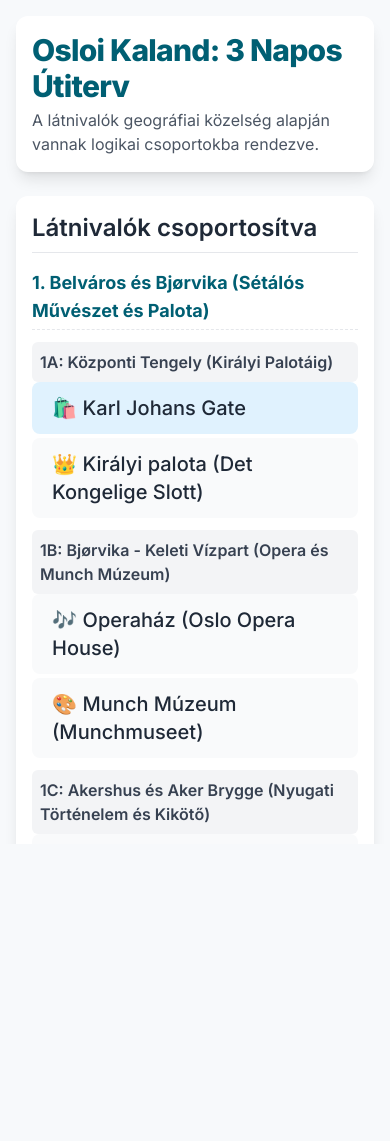
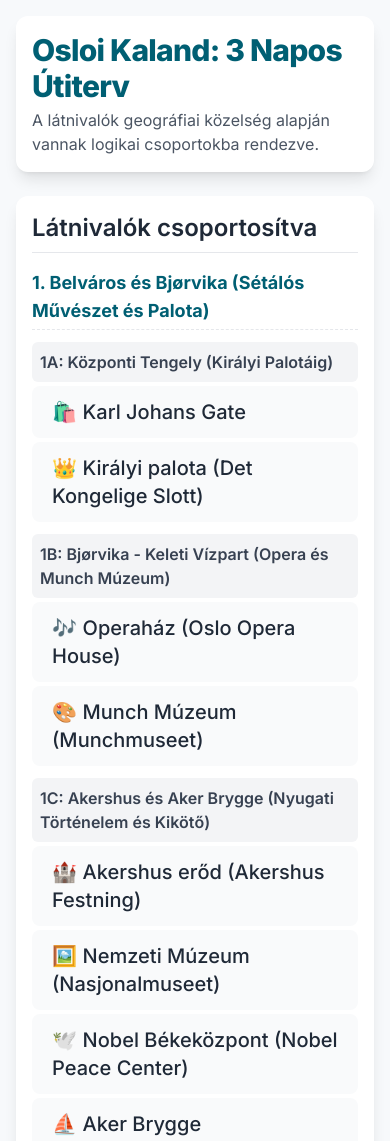
Before and after one commit to botondsulyok/oslo, a plain HTML site: page index.html in a window 390 px wide. Shown: the top 1141 px of the page. Before the commit the page ends 844 px from the top, so only its background shows below. Drawn offline with nearby package versions, Linux system fonts and the light colour scheme.

Commit message:
Update index.html

```diff
--- a/index.html
+++ b/index.html
@@ -11,101 +11,38 @@
     <style>
         body {
             font-family: 'Inter', sans-serif;
-            background-color: #f7f9fb; /* Light background for modern feel */
+            background-color: #f7f9fb;
+            -webkit-font-smoothing: antialiased;
+            -moz-osx-font-smoothing: grayscale;
         }
-        .active-card {
-            background-color: #e0f2fe !important; /* light blue */
-            border-left: 4px solid #005f73; /* Dark teal accent */
+        /* Custom scrollbar style for better aesthetics */
+        .custom-scroll::-webkit-scrollbar { width: 6px; }
+        .custom-scroll::-webkit-scrollbar-thumb { background: #cbd5e1; border-radius: 3px; }
+        .custom-scroll::-webkit-scrollbar-thumb:hover { background: #94a3b8; }
+
+        /* Animation for screen transitions */
+        @keyframes slide-in {
+            from { transform: translateX(100%); opacity: 0; }
+            to { transform: translateX(0); opacity: 1; }
         }
-        /* Custom scrollbar style for better aesthetics (mainly desktop) */
-        .custom-scroll::-webkit-scrollbar {
-            width: 6px;
+        @keyframes slide-out {
+            from { transform: translateX(0); opacity: 1; }
+            to { transform: translateX(-100%); opacity: 0; }
         }
-        .custom-scroll::-webkit-scrollbar-thumb {
-            background: #cbd5e1;
-            border-radius: 3px;
+        .view-enter {
+            animation: slide-in 0.3s ease-out forwards;
         }
-        .custom-scroll::-webkit-scrollbar-thumb:hover {
-            background: #94a3b8;
-        }
-
-        /* * Mobile UX Fix: On small screens, the main container
-         * should take up the full available height to feel like a proper app screen.
-         */
-        @media (max-width: 1023px) {
-            #app-container {
-                height: 100vh;
-                overflow-y: auto;
-            }
+        .view-exit {
+            animation: slide-out 0.3s ease-in forwards;
         }
     </style>
 </head>
 <body class="min-h-screen">
 
-    <div id="app-container" class="max-w-7xl mx-auto p-4 sm:p-6 lg:p-8">
-        <header class="mb-6 lg:mb-8 p-4 bg-white shadow-lg rounded-xl">
-            <h1 class="text-3xl sm:text-4xl font-extrabold text-[#005f73] tracking-tight">
-                Osloi Kaland: 3 Napos Útiterv
-            </h1>
-            <p class="mt-1 sm:mt-2 text-md text-gray-600">
-                A látnivalók geográfiai közelség alapján vannak logikai csoportokba rendezve.
-            </p>
-        </header>
-
-        <!-- Main Layout: Sidebar and Content Area -->
-        <div class="lg:flex lg:space-x-8">
-
-            <!-- 1. Sidebar: Location List (Rejtve mobilon, ha a details látszik) -->
-            <aside id="sidebar" class="lg:w-1/3 mb-6 lg:mb-0">
-                <div id="list-scroll-container" class="bg-white p-4 rounded-xl shadow-lg custom-scroll lg:max-h-[70vh] lg:overflow-y-auto">
-                    <h2 class="text-2xl font-semibold mb-2 text-gray-800 border-b pb-2">Látnivalók csoportosítva</h2>
-                    <div id="location-list">
-                        <!-- Location cards will be inserted here by JavaScript -->
-                    </div>
-                </div>
-            </aside>
-
-            <!-- 2. Main Content: Details and Map Link (Rejtve mobilon, ha a lista látszik) -->
-            <main id="main-content" class="lg:w-2/3 h-full">
-                <div class="bg-white p-6 rounded-xl shadow-lg h-full">
-
-                    <!-- Vissza gomb mobilon -->
-                    <div id="back-button-container" class="lg:hidden mb-4">
-                        <button onclick="showListView()" class="w-full flex items-center justify-center px-4 py-2 border border-transparent text-base font-medium rounded-full shadow-sm text-white bg-gray-500 hover:bg-gray-600 transition">
-                            <svg class="w-5 h-5 mr-2" fill="none" stroke="currentColor" viewBox="0 0 24 24" xmlns="http://www.w3.org/2000/svg"><path stroke-linecap="round" stroke-linejoin="round" stroke-width="2" d="M10 19l-7-7m0 0l7-7m-7 7h18"></path></svg>
-                            Vissza a listához
-                        </button>
-                    </div>
-
-                    <div id="detail-view">
-                        <h2 class="text-3xl font-bold text-gray-900 mb-4">Üdvözlünk Oslóban!</h2>
-                        <p class="text-gray-700 leading-relaxed">
-                            Válassz egy helyszínt a listából (mobilon a 'Vissza a listához' gombbal éred el), hogy megtekintsd a részletes háttérinformációkat, a megközelítési tippeket és az érdekességeket!
-                        </p>
-                        <!-- Initial Map Placeholder -->
-                        <div class="mt-8">
-                            <h3 class="text-xl font-semibold text-[#005f73] mb-3">Helyszínkereső</h3>
-                            <div class="bg-gray-100 border border-gray-300 rounded-lg p-6 flex flex-col items-center justify-center text-center">
-                                <svg class="w-10 h-10 text-gray-500 mb-3" fill="none" stroke="currentColor" viewBox="0 0 24 24" xmlns="http://www.w3.org/2000/svg">
-                                    <path stroke-linecap="round" stroke-linejoin="round" stroke-width="2" d="M17.657 16.657L13.414 20.9a1.998 1.998 0 01-2.828 0l-4.243-4.243a8 8 8 0111.314 0z"></path>
-                                    <path stroke-linecap="round" stroke-linejoin="round" stroke-width="2" d="M15 11a3 3 0 11-6 0 3 3 0 016 0z"></path>
-                                </svg>
-                                <p class="text-gray-600 mb-3 text-sm">
-                                    Kattints egy helyszínre, és megnyithatod a Google Térképen!
-                                </p>
-                                <a href="https://www.google.com/maps/search/Oslo+látnivalók" target="_blank" class="inline-flex items-center px-4 py-2 border border-transparent text-sm font-medium rounded-full shadow-sm text-white bg-[#005f73] hover:bg-[#004d60] transition">
-                                    Összes látnivaló Térképen
-                                </a>
-                            </div>
-                        </div>
-                    </div>
-                </div>
-            </main>
-        </div>
-    </div>
+    <div id="app-root"></div>
 
     <script>
-        // Adatstruktúra az Oslói helyszínekhez
+        // --- DATA ---
         const groups = [
             {
                 name: '1. Belváros és Bjørvika (Sétálós Művészet és Palota)',
@@ -385,217 +322,192 @@
             }
         ];
 
-        let activeLocationId = null;
-        let listScrollPosition = 0;
-        // Mobile State Management: 'list' (default on mobile) or 'details' (when an item is selected)
-        let mobileView = 'list';
-        const MOBILE_BREAKPOINT = 1024; // Tailwind's lg breakpoint
+        // --- STATE MANAGEMENT ---
+        const AppState = {
+            currentView: 'list', // 'list' or 'detail'
+            activeLocationId: null,
+            listScrollPosition: 0,
+        };
 
-        // Helper function to check if we are on a small screen
-        function isMobile() {
-            return window.innerWidth < MOBILE_BREAKPOINT;
+        // --- DOM & RENDERING ---
+        const appRoot = document.getElementById('app-root');
+
+        /**
+         * Main render function. Decides which view to show based on AppState.
+         */
+        function render() {
+            // Apply a transition effect
+            appRoot.classList.add('view-exit');
+
+            setTimeout(() => {
+                appRoot.innerHTML = ''; // Clear previous content
+                window.scrollTo(0, 0); // Scroll to top on new view
+
+                if (AppState.currentView === 'list') {
+                    appRoot.innerHTML = renderListView();
+                    // Restore scroll position after DOM update
+                    setTimeout(() => {
+                        const listEl = document.getElementById('location-list-container');
+                        if (listEl) {
+                            listEl.scrollTop = AppState.listScrollPosition;
+                        }
+                    }, 0);
+                } else if (AppState.currentView === 'detail') {
+                    appRoot.innerHTML = renderDetailView(AppState.activeLocationId);
                 }
 
-        // Function to toggle visibility based on mobile state
-        function updateViewVisibility() {
-            const sidebar = document.getElementById('sidebar');
-            const mainContent = document.getElementById('main-content');
-
-            if (isMobile()) {
-                if (mobileView === 'list') {
-                    // Show List, Hide Details
-                    sidebar.classList.remove('hidden');
-                    mainContent.classList.add('hidden');
-                } else {
-                    // Show Details, Hide List
-                    sidebar.classList.add('hidden');
-                    mainContent.classList.remove('hidden');
-                }
-            } else {
-                // Desktop: Always show both
-                sidebar.classList.remove('hidden');
-                mainContent.classList.remove('hidden');
-            }
+                appRoot.classList.remove('view-exit');
+                appRoot.classList.add('view-enter');
+            }, 300); // Match timeout with CSS animation duration
         }
 
-        // Switches to the list view (only affects mobile)
-        function showListView() {
-            mobileView = 'list';
-            updateViewVisibility();
-            // Restore the scroll position of the list
-            const listContainer = document.getElementById('list-scroll-container');
-            if (listContainer) {
-                listContainer.scrollTop = listScrollPosition;
-            }
-        }
-
-
-        // Function to render the list of locations in the sidebar (Nested Structure)
-        function renderLocationList() {
-            const listContainer = document.getElementById('location-list');
-            listContainer.innerHTML = groups.map(group => `
+        /**
+         * Generates the HTML for the main list view.
+         */
+        function renderListView() {
+            const locationListHTML = groups.map(group => `
+                <div class="mb-6">
                     <h3 class="text-lg font-bold mt-4 mb-2 text-[#005f73] border-b border-dashed pb-1">${group.name}</h3>
                     ${group.subGroups.map(subGroup => `
                         <div class="mt-3">
                             <h4 class="text-base font-semibold text-gray-700 bg-gray-100 p-2 rounded-md">${subGroup.subName}</h4>
                             ${subGroup.items.map(location => `
-                            <div id="card-${location.id}"
-                                class="location-card bg-gray-50 p-3 pl-4 mb-1 rounded-lg cursor-pointer hover:bg-gray-100 transition duration-150 border-l-4 border-l-transparent"
+                                <div
+                                    class="bg-gray-50 p-3 pl-4 my-1 rounded-lg cursor-pointer hover:bg-blue-100 transition duration-150 border-l-4 border-transparent hover:border-blue-500"
                                     onclick="showLocationDetails('${location.id}')"
                                     role="button"
                                     tabindex="0"
-                                aria-label="${location.name} részletei"
                                 >
                                     <p class="text-xl">${location.icon} <span class="font-medium text-gray-800">${location.name}</span></p>
                                 </div>
                             `).join('')}
                         </div>
                     `).join('')}
+                </div>
             `).join('');
+
+            return `
+                <div class="max-w-7xl mx-auto p-4 sm:p-6 lg:p-8">
+                    <header class="mb-6 p-4 bg-white shadow-lg rounded-xl">
+                        <h1 class="text-3xl sm:text-4xl font-extrabold text-[#005f73] tracking-tight">Osloi Kaland: 3 Napos Útiterv</h1>
+                        <p class="mt-1 sm:mt-2 text-md text-gray-600">A látnivalók geográfiai közelség alapján vannak logikai csoportokba rendezve.</p>
+                    </header>
+                    <div id="location-list-container" class="bg-white p-4 rounded-xl shadow-lg custom-scroll overflow-y-auto">
+                        <h2 class="text-2xl font-semibold mb-2 text-gray-800 border-b pb-2">Látnivalók csoportosítva</h2>
+                        ${locationListHTML}
+                    </div>
+                </div>
+            `;
         }
 
-        // Function to display the details of the selected location (Updated for mobile flow)
-        function showLocationDetails(id) {
-            if (isMobile()) {
-                const listContainer = document.getElementById('list-scroll-container');
-                if (listContainer) {
-                    listScrollPosition = listContainer.scrollTop;
-                }
+        /**
+         * Generates the HTML for the detail view.
+         */
+        function renderDetailView(id) {
+            const location = findLocationById(id);
+            if (!location) {
+                return `<p class="text-red-500 p-8">Hiba: A helyszín nem található.</p>`;
             }
 
-            const detailContainer = document.getElementById('detail-view');
-            let selectedLocation = null;
+            const proTipBox = location.proTip ? `
+                <div class="p-4 bg-lime-50 border-l-4 border-lime-600 rounded-xl shadow-md h-full">
+                    <h4 class="text-lg font-bold text-lime-800 flex items-center mb-1"><span class="text-2xl mr-2">💡</span> Profi Tipp</h4>
+                    <p class="text-lime-900 leading-relaxed">${location.proTip}</p>
+                </div>` : '';
 
-            // Search for the location across all groups and subGroups
-            for (const group of groups) {
-                for (const subGroup of group.subGroups) {
-                    const found = subGroup.items.find(loc => loc.id === id);
-                    if (found) {
-                        selectedLocation = found;
-                        break;
-                    }
-                }
-                if (selectedLocation) break;
-            }
+            const accessInfoBox = location.accessInfo ? `
+                <div class="p-4 bg-indigo-50 border-l-4 border-indigo-600 rounded-xl shadow-md h-full">
+                    <h4 class="text-lg font-bold text-indigo-800 flex items-center mb-1"><span class="text-2xl mr-2">${location.accessInfo.feeIcon || '❓'}</span> Belépés és Megközelítés</h4>
+                    <p class="text-indigo-900 leading-relaxed">
+                        <strong class="font-semibold">Megközelítés:</strong> ${location.accessInfo.howToGetThere}<br>
+                        <strong class="font-semibold">Díj:</strong> ${location.accessInfo.fee}
+                    </p>
+                </div>` : '';
 
-            if (!selectedLocation) {
-                detailContainer.innerHTML = `<p class="text-red-500">Hiba: A helyszín nem található.</p>`;
-                return;
-            }
+            return `
+                <div class="max-w-4xl mx-auto p-4 sm:p-6 lg:p-8">
+                    <div class="mb-6">
+                        <button onclick="showListView()" class="flex items-center px-4 py-2 border border-gray-300 text-base font-medium rounded-full shadow-sm text-gray-700 bg-white hover:bg-gray-50 transition">
+                            <svg class="w-5 h-5 mr-2" fill="none" stroke="currentColor" viewBox="0 0 24 24"><path stroke-linecap="round" stroke-linejoin="round" stroke-width="2" d="M10 19l-7-7m0 0l7-7m-7 7h18"></path></svg>
+                            Vissza a listához
+                        </button>
+                    </div>
 
-            // --- Részletes nézet elemek összeállítása ---
-
-            // 1. Profi Tipp Box
-            const proTipBox = selectedLocation.proTip ? `
-                <div class="p-4 bg-lime-50 border-l-4 border-lime-600 rounded-xl shadow-md h-full">
-                    <h4 class="text-lg font-bold text-lime-800 flex items-center mb-1">
-                        <span class="text-2xl mr-2">💡</span> Profi Tipp
-                    </h4>
-                    <p class="text-lime-900 leading-relaxed">${selectedLocation.proTip}</p>
-                </div>
-            ` : '';
-
-            // 2. Belépés és Megközelítés Box
-            const accessInfoBox = selectedLocation.accessInfo ? `
-                <div class="p-4 bg-indigo-50 border-l-4 border-indigo-600 rounded-xl shadow-md h-full">
-                    <h4 class="text-lg font-bold text-indigo-800 flex items-center mb-1">
-                        <span class="text-2xl mr-2">${selectedLocation.accessInfo.feeIcon || '❓'}</span> Belépés és Megközelítés
-                    </h4>
-                    <p class="text-indigo-900 leading-relaxed">
-                        <strong class="font-semibold">Megközelítés:</strong> ${selectedLocation.accessInfo.howToGetThere}<br>
-                        <strong class="font-semibold">Díj:</strong> ${selectedLocation.accessInfo.fee}
-                    </p>
-                </div>
-            ` : '';
-
-            // 3. Részletes Háttérinformáció Box
-            const detailedDescriptionBox = `
-                <div class="p-6 bg-blue-100 rounded-xl shadow-lg mt-6 border-t-4 border-t-[#005f73]">
-                    <h3 class="text-xl font-bold text-gray-800 mb-3">Részletes Háttérinformáció</h3>
-                    <p class="text-gray-700 leading-relaxed">${selectedLocation.detailedDescription}</p>
-                </div>
-            `;
-
-
-            // Update the detail view
-            detailContainer.innerHTML = `
-                <div class="space-y-6">
+                    <div class="bg-white p-6 rounded-xl shadow-lg space-y-6">
                         <h2 class="text-3xl font-bold text-[#005f73] border-b pb-2 flex items-center">
-                        <span class="text-4xl mr-3">${selectedLocation.icon}</span>
-                        ${selectedLocation.name}
+                            <span class="text-4xl mr-3">${location.icon}</span>
+                            ${location.name}
                         </h2>
 
-                    <!-- 1. Érdekességek Box (A RÖVID LEÍRÁS - selectedLocation.description) -->
                         <div class="p-4 bg-blue-50 rounded-xl shadow-inner">
                             <h3 class="text-xl font-semibold text-gray-800 mb-2">Érdekességek</h3>
-                        <p class="text-gray-700 leading-relaxed">${selectedLocation.description}</p>
+                            <p class="text-gray-700 leading-relaxed">${location.description}</p>
                         </div>
 
-                    <!-- 2. Profi Tipp és Belépés dobozok - Responsive grid -->
-                    <div class="grid grid-cols-1 lg:grid-cols-2 gap-4">
+                        <div class="grid grid-cols-1 md:grid-cols-2 gap-4">
                             ${accessInfoBox}
                             ${proTipBox}
                         </div>
 
-                    <!-- 3. Map/Location Link Section (A térkép és a link) -->
                         <div class="mt-6">
                             <h3 class="text-xl font-semibold text-gray-800 mb-3">Hol található?</h3>
                             <div class="bg-gray-100 p-4 rounded-lg flex flex-col sm:flex-row items-center justify-between text-center sm:text-left shadow-md">
-                            <p class="text-gray-600 mb-4 sm:mb-0 sm:mr-4 text-sm">
-                                A pontos helyszín megtekintéséhez a Google Térképen, kattints a gombra:
-                            </p>
-                            <a href="https://www.google.com/maps/search/${encodeURIComponent(selectedLocation.name)}+Oslo" target="_blank" class="flex-shrink-0 inline-flex items-center px-4 py-2 border border-transparent text-sm font-medium rounded-full shadow-lg text-white bg-[#005f73] hover:bg-[#004d60] transition transform hover:scale-[1.05]">
+                                <p class="text-gray-600 mb-4 sm:mb-0 sm:mr-4 text-sm">A pontos helyszín megtekintéséhez a Google Térképen, kattints a gombra:</p>
+                                <a href="https://www.google.com/maps/search/${encodeURIComponent(location.name)}+Oslo" target="_blank" class="flex-shrink-0 inline-flex items-center px-4 py-2 border border-transparent text-sm font-medium rounded-full shadow-lg text-white bg-[#005f73] hover:bg-[#004d60] transition transform hover:scale-[1.05]">
                                     Térképen 🗺️
                                 </a>
                             </div>
                         </div>
 
-                    <!-- 4. Részletes Háttérinformáció Box -->
-                    ${detailedDescriptionBox}
+                        <div class="p-6 bg-blue-100 rounded-xl shadow-lg mt-6 border-t-4 border-t-[#005f73]">
+                            <h3 class="text-xl font-bold text-gray-800 mb-3">Részletes Háttérinformáció</h3>
+                            <p class="text-gray-700 leading-relaxed">${location.detailedDescription}</p>
+                        </div>
+                    </div>
                 </div>
             `;
+        }
 
-            // Remove 'active-card' class from all cards
-            document.querySelectorAll('.location-card').forEach(card => {
-                card.classList.remove('active-card');
-            });
+        // --- LOGIC & EVENT HANDLERS ---
 
-            // Add 'active-card' class to the currently selected card
-            document.getElementById(`card-${id}`).classList.add('active-card');
+        /**
+         * Updates state to show the detail view, then triggers a re-render.
+         */
+        function showLocationDetails(id) {
+            const listEl = document.getElementById('location-list-container');
+            if (listEl) {
+                AppState.listScrollPosition = listEl.scrollTop;
+            }
+            AppState.currentView = 'detail';
+            AppState.activeLocationId = id;
+            render();
+        }
 
-            // Set active ID
-            activeLocationId = id;
+        /**
+         * Updates state to show the list view, then triggers a re-render.
+         */
+        function showListView() {
+            AppState.currentView = 'list';
+            AppState.activeLocationId = null;
+            render();
+        }
 
-            // --- MOBILE OPTIMIZATION: Switch view after selection ---
-            if (isMobile()) {
-                mobileView = 'details';
-                updateViewVisibility();
-                // Scroll to the top of the details view for better UX
-                document.getElementById('app-container').scrollTo({ top: 0, behavior: 'smooth' });
+        /**
+         * Helper to find a location object by its ID.
+         */
+        function findLocationById(id) {
+            for (const group of groups) {
+                for (const subGroup of group.subGroups) {
+                    const found = subGroup.items.find(loc => loc.id === id);
+                    if (found) return found;
                 }
             }
-
-        // Initialize the app on window load
-        window.onload = function() {
-            renderLocationList();
-
-            // Handle window resize for responsive layout switching
-            window.addEventListener('resize', updateViewVisibility);
-
-            // Auto-select the first location on load
-            const firstLocationId = groups[0]?.subGroups[0]?.items[0]?.id;
-            if (firstLocationId) {
-                showLocationDetails(firstLocationId);
+            return null;
         }
 
-            // Initial visibility check. On load, if mobile, we want to see the list first.
-            // Since showLocationDetails was called, mobileView is currently 'details'.
-            // We force it back to 'list' for the initial load if it's a small screen.
-            if (isMobile()) {
-                showListView();
-            } else {
-                updateViewVisibility(); // For desktop, ensure both are visible
-            }
+        // --- INITIALIZATION ---
+        window.onload = function() {
+            render(); // Initial render of the list view
         }
     </script>
 
```
Lines whose indentation alone changed are shown as unchanged.
